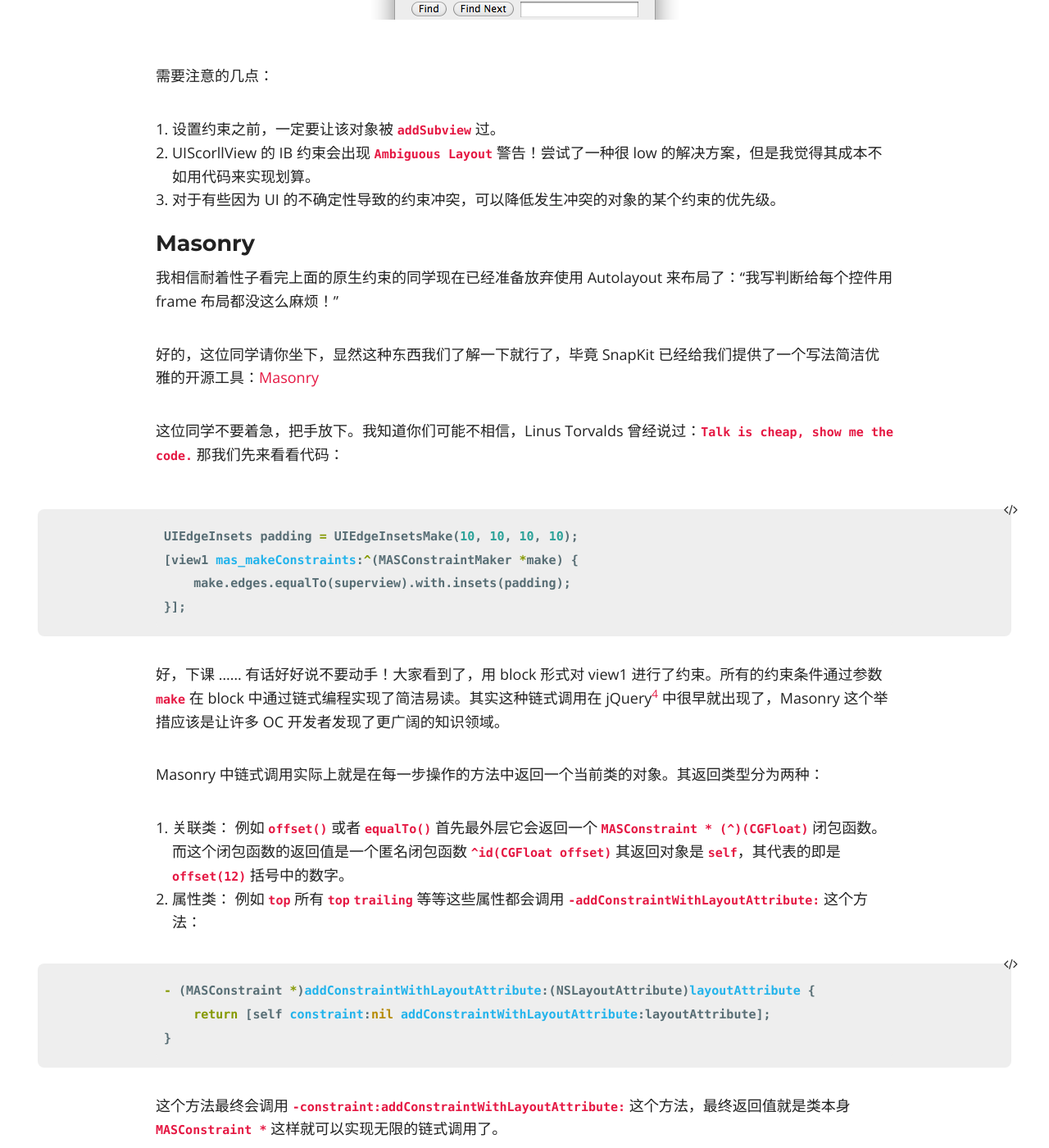
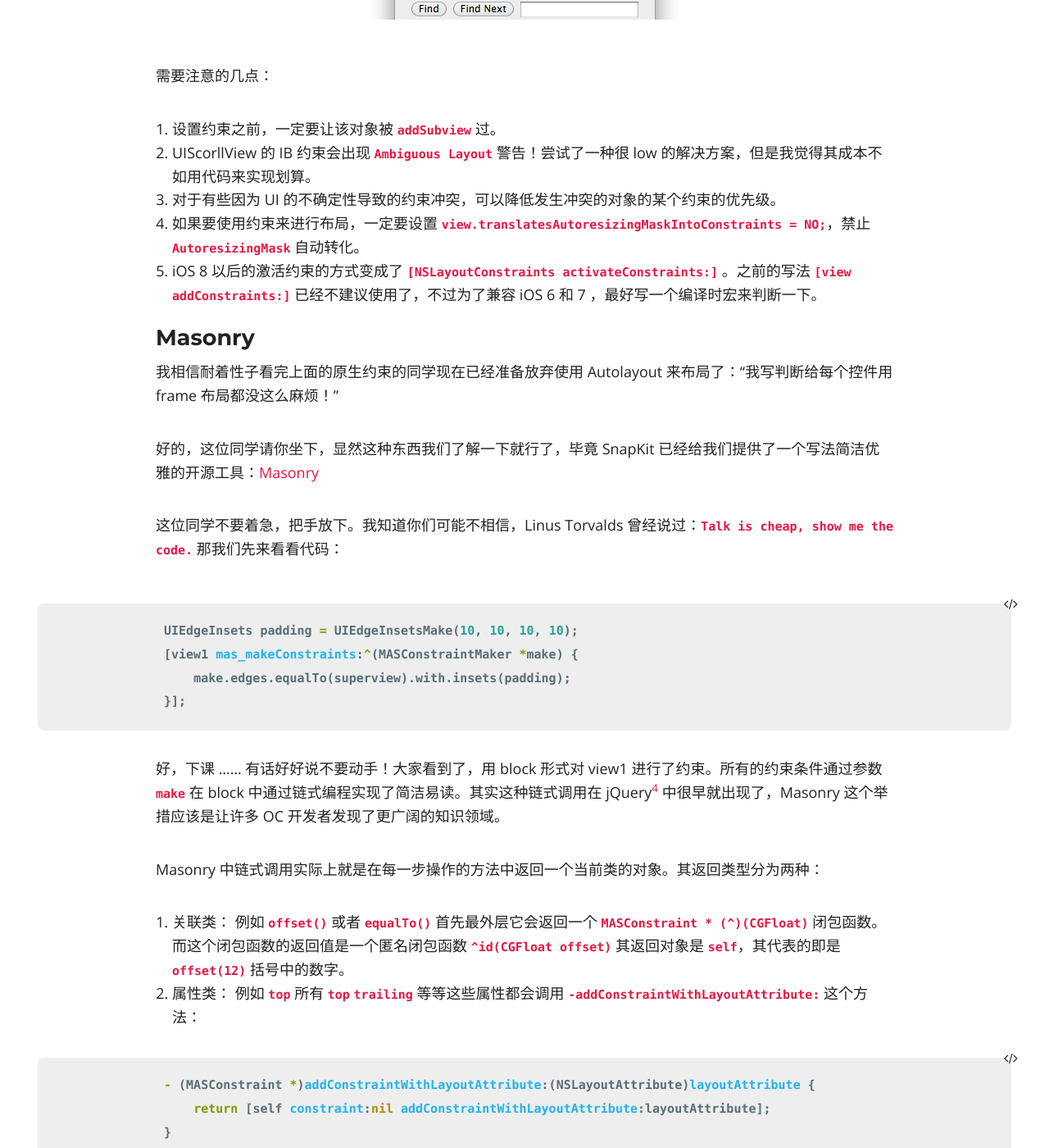
Before and after one commit to XenonChau/blog_jekyll, a Jekyll site: the page built from _posts/2015-12-22-resolution-fit-for-ios.md, in a window 1280 px wide and 1400 px high, scrolled down 3610 px. Shown: the whole window at 82% size. Built offline with Jekyll 4.4.1, drawn with Linux system fonts in a browser that asks for light colours; nearby versions of some CDN libraries; some of the changed text lies outside the part shown.

Commit message:
modify resolution.md, add attentions.

```diff
--- a/_posts/2015-12-22-resolution-fit-for-ios.md
+++ b/_posts/2015-12-22-resolution-fit-for-ios.md
@@ -88,6 +88,8 @@
 1. 设置约束之前，一定要让该对象被 `addSubview` 过。
 2. UIScorllView 的 IB 约束会出现 `Ambiguous Layout` 警告！尝试了一种很 low 的解决方案，但是我觉得其成本不如用代码来实现划算。
 3. 对于有些因为 UI 的不确定性导致的约束冲突，可以降低发生冲突的对象的某个约束的优先级。
+4. 如果要使用约束来进行布局，一定要设置 `view.translatesAutoresizingMaskIntoConstraints = NO;`，禁止 `AutoresizingMask` 自动转化。
+5. iOS 8 以后的激活约束的方式变成了 `[NSLayoutConstraints activateConstraints:]` 。之前的写法 `[view addConstraints:]` 已经不建议使用了，不过为了兼容 iOS 6 和 7 ，最好写一个编译时宏来判断一下。
 
 ### Masonry
 
@@ -121,7 +123,7 @@
 
 这个方法最终会调用 `-constraint:addConstraintWithLayoutAttribute:` 这个方法，最终返回值就是类本身 `MASConstraint *` 这样就可以实现无限的链式调用了。
 
-Masonry 是对原生 Constraints 的封装，所以原生有的功能它都能实现。墙裂推荐一下这个开源库，并且建议同学们仔细阅读文档，同时阅读源码加深记忆。
+Masonry 是对原生 Constraints 的封装，所以原生有的功能它都能实现。也不用设置禁止 `AutoresizingMask` 的自动转换，也不用考虑激活约束的方式。只需要添加到 superview 上，直接使用！墙裂推荐同学们都是用这个开源库，并且建议同学们仔细阅读文档，同时阅读源码加深记忆。
 
 好啦，这次真的下课了！起立！
 
```
